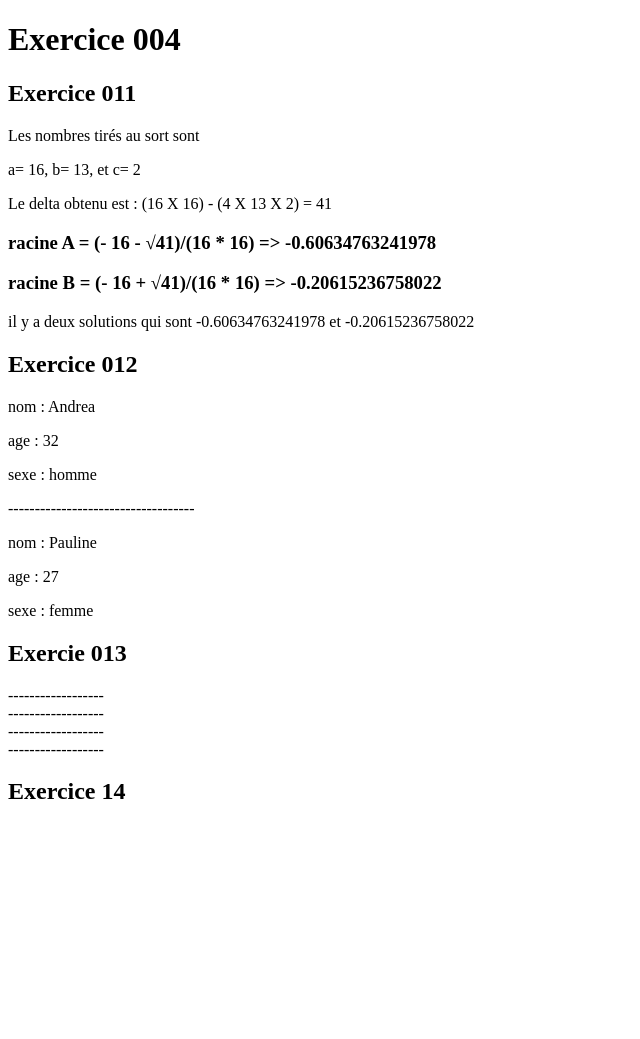
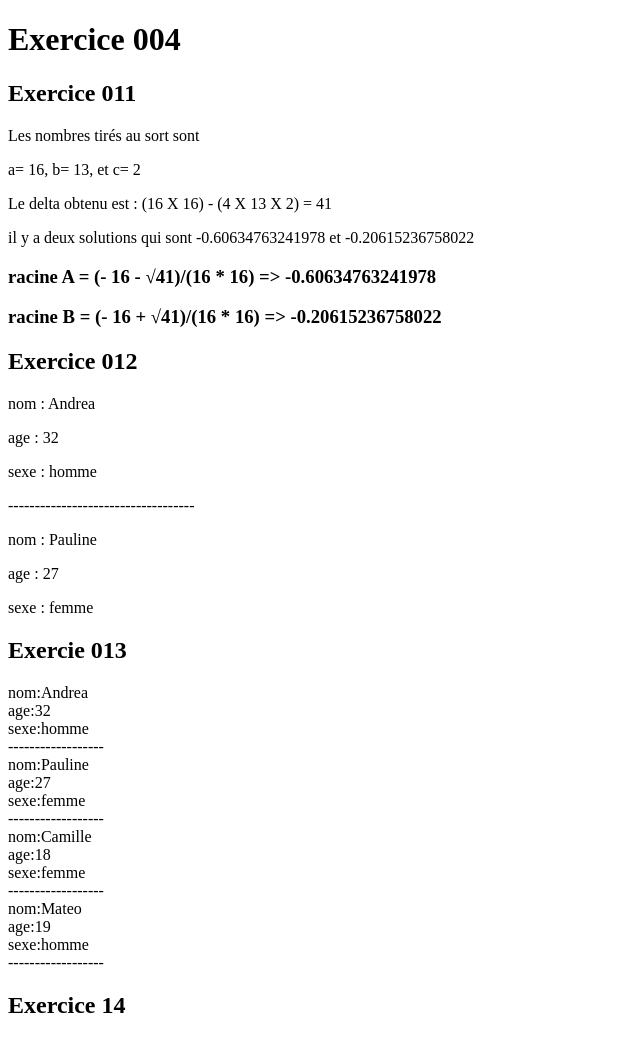
Before and after one commit to PaulineDegreffe/exercices_php, a PHP site: page /exercice004.php in a window 1280 px wide. Shown: the whole page, without its empty margins (0-640 px from the left). Before the commit the page ends 799 px from the top, so only its background shows below. Run offline with PHP 8.4, Linux system fonts and the light colour scheme; data that the repository does not hold is empty.

Commit message:
rectification des if else if dans exo 11 + finalisation de l'exo 13

```diff
--- a/exercice004.php
+++ b/exercice004.php
@@ -29,18 +29,19 @@ function delta ()
     $x = - $b / (2 * $a);
     $racineA = (- ($b) - sqrt($delta) ) / (2 * $a) ;
     $racineB = (- ($b) + sqrt($delta) ) / (2 * $a) ;
-    echo "<h3>racine A = (- $a - √$delta)/($a * $a) => $racineA  </h3>";
-    echo "<h3>racine B = (- $a + √$delta)/($a * $a) => $racineB  </h3>";
-
 
     if ($delta <0){
     echo"<p>Il n'y pas de solution</p>";
     }
     else if ($delta == 0) {
         echo"<p>il y a une seule solution à l'équation : c'est $x</p>";
+        echo "<h3>racine A = (- $a - √$delta)/($a * $a) => $racineA  </h3>";
+        echo "<h3>racine B = (- $a + √$delta)/($a * $a) => $racineB  </h3>";
     }
     else if ($delta >0) {
         echo"<p>il y a deux solutions qui sont $racineA et $racineB</p>";
+        echo "<h3>racine A = (- $a - √$delta)/($a * $a) => $racineA  </h3>";
+        echo "<h3>racine B = (- $a + √$delta)/($a * $a) => $racineB  </h3>";
     }
 }
 
@@ -53,7 +54,7 @@ delta();
 <?php
 
 //Prenez deux personnes qui disposent d’un nom, d’un âge et d’un sexe.
-//Représenter ces personnes dans deux tableaux multidimensionnels (un pour chaque personne).
+//Représenter ces personnes dans deux tableaux multidimensionnels un pour chaque personne.
 //Créer une fonction permettant de réaliser l’affichage d’une personne
 //Affichez les deux personnes sur votre page html
 
@@ -81,19 +82,27 @@ echo"<p>-----------------------------------</p>";
 
 identite($personne2);
 
+?>
 
+<h2>Exercie 013</h2>
 
-echo "<h2>Exercie 013</h2>";
-
+<?php
 
 //A partir de l’exercice précédent: ajoutez deux nouvelles personnes.
 //Créez un nouveau tableau qui va contenir les tableau des 4 personnes précédemment créés
 //Affichez sur votre page html
 
-$identite = array(
-
-$personne1,
-$personne2,
+$identite = [
+    $personne1 = [
+        'nom' => 'Andrea',
+        'age' => 32,
+        'sexe' => 'homme',
+    ],
+    $personne2 = [
+        'nom' => 'Pauline',
+        'age' => 27,
+        'sexe' => 'femme',
+    ],
     $personne3 = [
         'nom' => 'Camille',
         'age' => 18,
@@ -104,17 +113,13 @@ $personne4 = [
     'age' => 19,
     'sexe' => 'homme',
     ]
-
-);
-
-
-
-foreach ($identite as $key ){
-    identite($value);
-
+];
+foreach ($identite as $personne){
+    foreach ($personne as $key => $value){
+        echo $key.":".$value."<br>";
+    }
     echo "------------------<br>";
 }
-
 
 ?>
 
```
Lines whose indentation alone changed are shown as unchanged.
